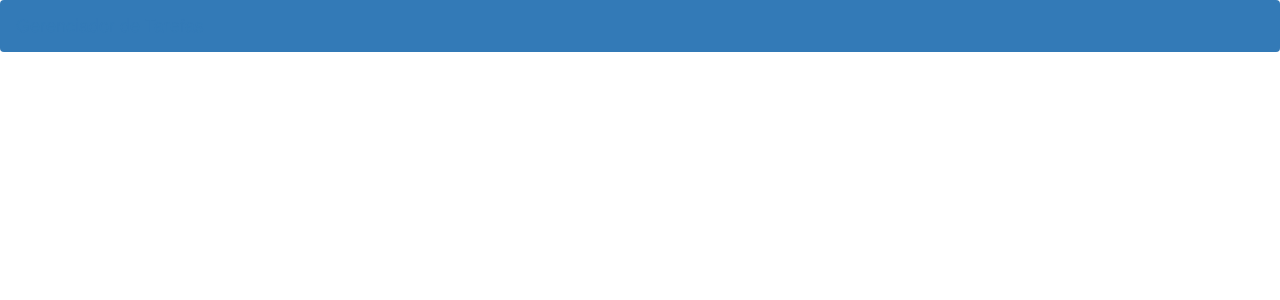
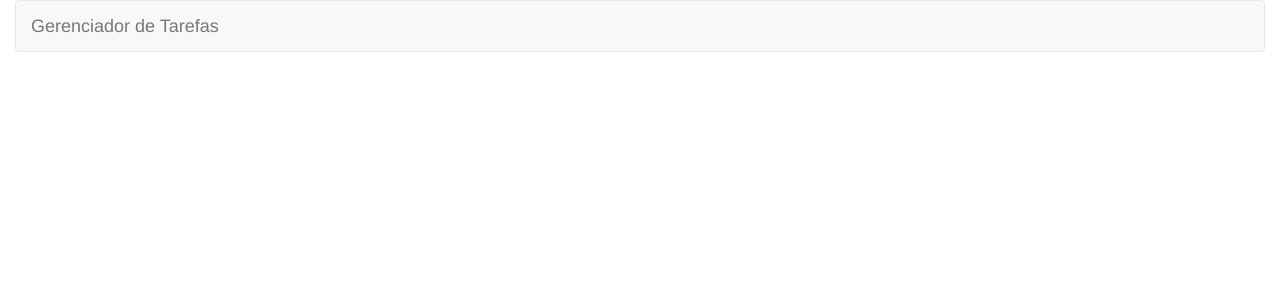
Before and after one commit to edmartins-br/TaskManagerAngular, an Angular app: page / in a window 1280 px wide. Shown: the top 300 px of the page. Built offline with nearby package versions, Linux system fonts and the light colour scheme.

Commit message:
Routes fix 01

```diff
--- a/src/app/app.component.html
+++ b/src/app/app.component.html
@@ -1,7 +1,12 @@
-<div>
-  <nav class="navbar navbar-dark bg-primary">
-    <!-- Navbar content -->
-    <a class="navbar-brand" href="#">{{ title }}</a>
+<div class = "container-fluid">
+  <nav class = "navbar navbar-default">
+    <div class = "container-fluid">
+      <div class = "navbar-header">
+        <a class = "navbar-brand" href="#">
+          {{ title }}
+        </a>
+      </div>
+    </div>
   </nav>
   <router-outlet></router-outlet>
 </div>
--- a/src/app/tasks/tasks-routing.module.ts
+++ b/src/app/tasks/tasks-routing.module.ts
@@ -1,5 +1,4 @@
-import { NgModule } from '@angular/core';
-import { RouterModule, Routes } from '@angular/router';
+import { Routes } from '@angular/router';
 
 import { ListTaskComponent } from './list-task';
 
--- a/src/app/tasks/tasks.module.ts
+++ b/src/app/tasks/tasks.module.ts
@@ -1,7 +1,7 @@
 import { NgModule } from '@angular/core';
 import { CommonModule } from '@angular/common';
-import { Task, TaskService } from './shared';
-import { ListTaskComponent } from './list-task/list-task.component'; // imported by autoimport extension
+import { TaskService } from './shared';
+import { ListTaskComponent } from './list-task'; // imported by autoimport extension
 
 
 
```
